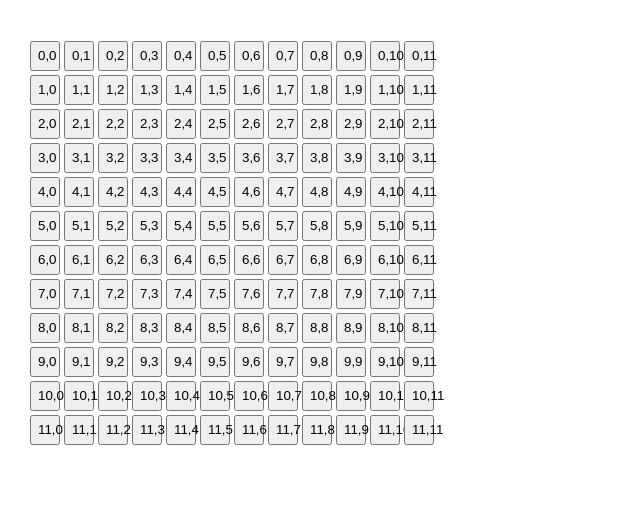
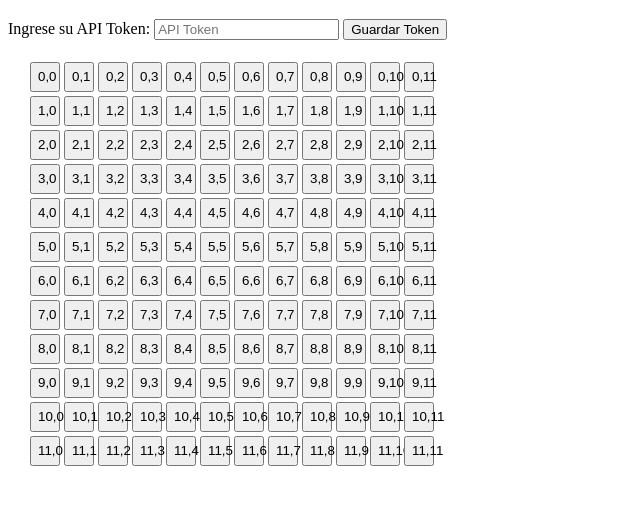
Before and after one commit to maraloaven/Down2Earth_UI, a plain HTML site: page index.html in a window 1280 px wide. Shown: the part 61-566 px from the top of the page, without its empty margins (0-640 px from the left). Drawn offline with Linux system fonts and the light colour scheme.

Commit message:
commit del proyecto

```diff
--- a/index.html
+++ b/index.html
@@ -21,19 +21,32 @@
 </head>
 <body>
   <h1>Grid 12x12</h1>
+
+  <!-- Sección para ingresar el API Token -->
+  <div>
+    <label for="apiToken">Ingrese su API Token: </label>
+    <input type="text" id="apiToken" placeholder="API Token" />
+    <button onclick="setApiToken()">Guardar Token</button>
+  </div>
+
   <div id="grid" class="grid-container"></div>
 
   <script>
     const repoOwner = 'maraloaven'; // Nombre de usuario de GitHub
     const repoName = 'Down2Earth_UI'; // Nombre del repositorio
     const filePath = 'buttonStates.txt'; // Ruta del archivo dentro de tu repositorio
-    const token = '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'; // Tu nuevo token de acceso personal
+    let token = ''; // Variable para almacenar el token de acceso personal
 
     // Un diccionario para almacenar el estado de los botones
     let buttonStates = {};
 
     // Función para actualizar el archivo en GitHub
     function updateGitHubFile() {
+      if (!token) {
+        alert("Por favor, ingrese un token válido.");
+        return;
+      }
+
       const content = generateFileContent();
 
       const url = `https://api.github.com/repos/${repoOwner}/${repoName}/contents/${filePath}`;
@@ -138,6 +151,16 @@
       }
     }
 
+    // Función para guardar el API token introducido por el usuario
+    function setApiToken() {
+      token = document.getElementById('apiToken').value;
+      if (!token) {
+        alert("Por favor, ingrese un API token.");
+      } else {
+        alert("API token guardado correctamente.");
+      }
+    }
+
     createGrid();
   </script>
 </body>
```
